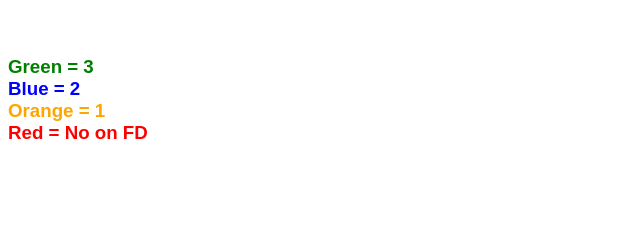
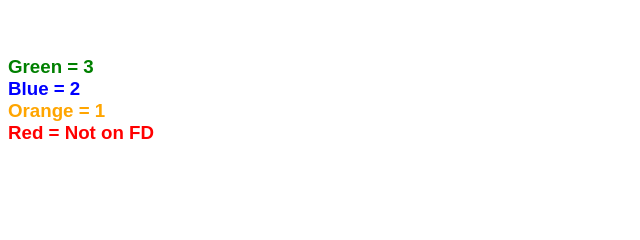
Before and after one commit to CoachRichbart/batter-up, a plain HTML site: page index.html in a window 1280 px wide. Shown: the part 123-363 px from the top of the page, 0-640 px from the left. Drawn offline with Linux system fonts and the light colour scheme; no server answers.

Commit message:
typo fix

```diff
--- a/index.html
+++ b/index.html
@@ -74,7 +74,7 @@
         <font color="green">Green = 3</br></font>
         <font color="blue">Blue = 2</br></font>
         <font color="orange">Orange = 1</br></font>
-        <font color="red">Red = No on FD</br></font>
+        <font color="red">Red = Not on FD</br></font>
     </h3>
     <div class="teams-container">
         <div id="teamsColumn1"></div>
```
